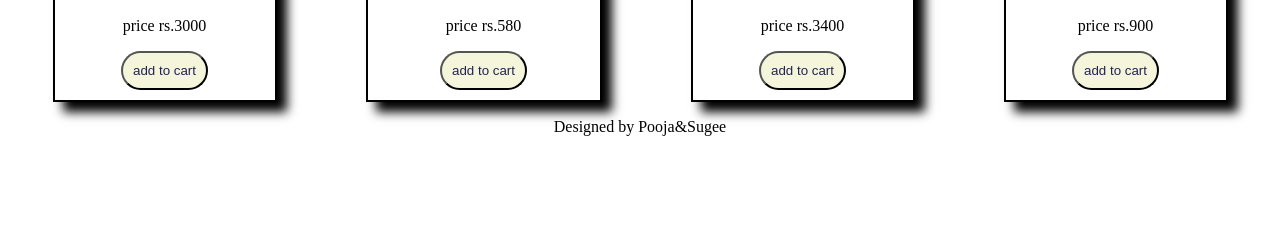
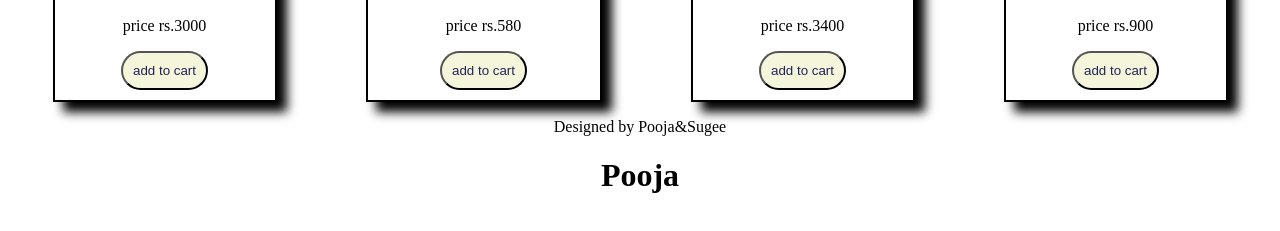
Before and after one commit to pooja539834-max/poooja, a plain HTML site: page index.html in a window 1280 px wide. Shown: the part 413-644 px from the top of the page. Drawn offline with Linux system fonts and the light colour scheme.

Commit message:
file add

```diff
--- a/index.html
+++ b/index.html
@@ -67,6 +67,9 @@
      </footer>
 
 
+     <H1>Pooja</H1>
+
+
 
 
 
```
Also changed, not shown: css/Style.css (line endings or trailing spaces).
